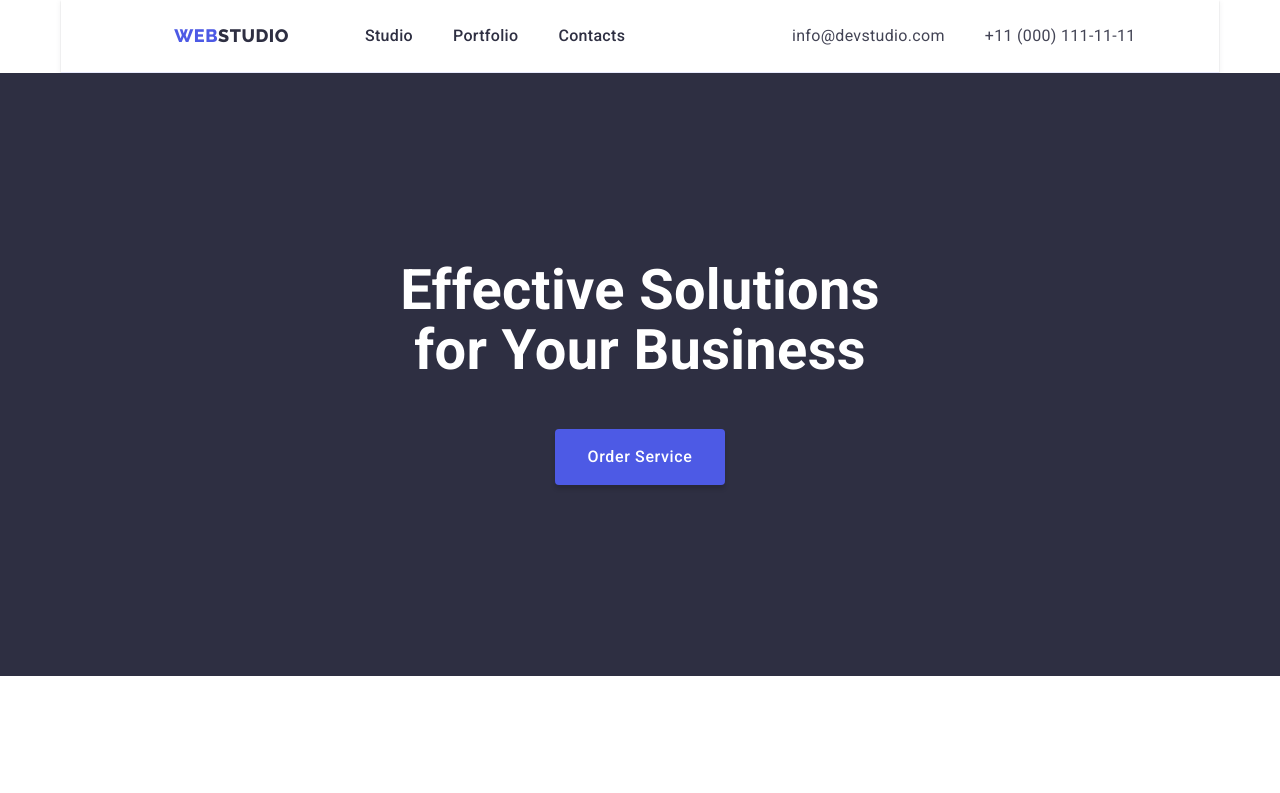
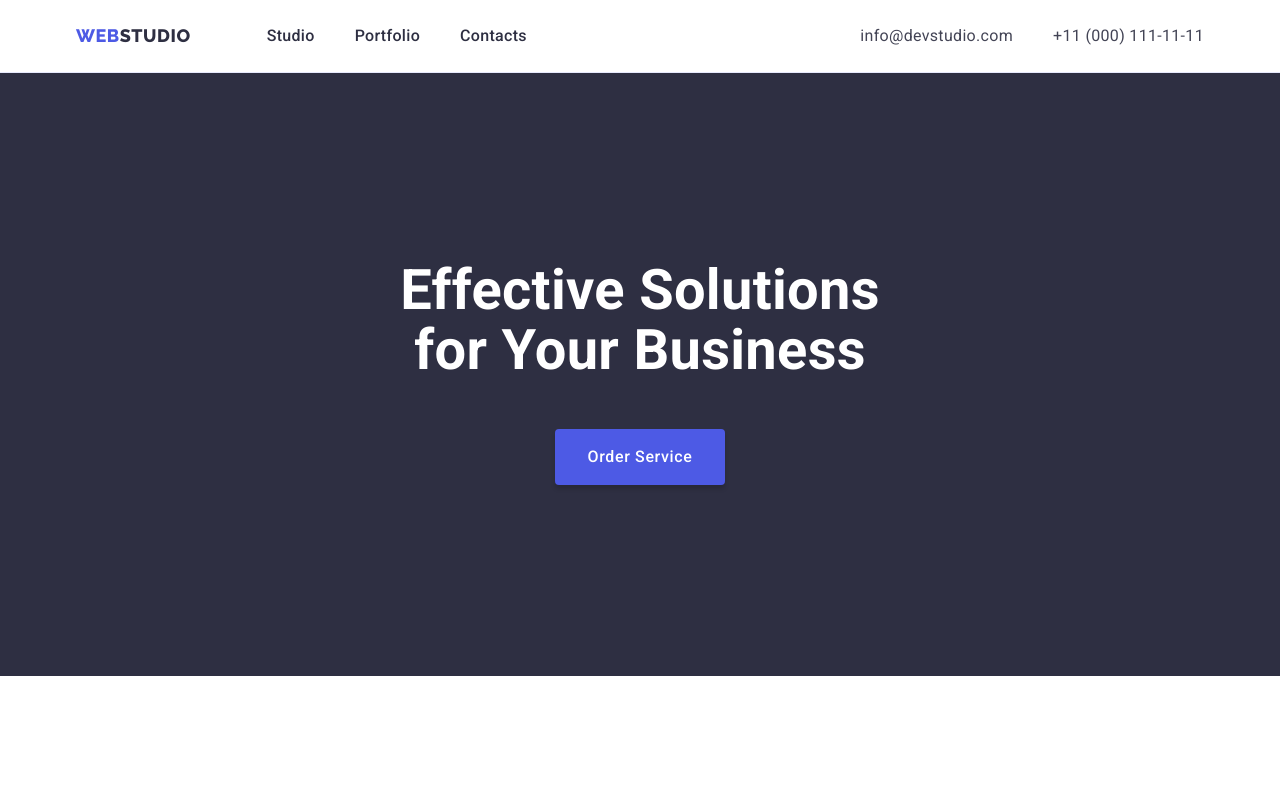
Before and after one commit to LuckyPhoenix7/goit-markup-hw-03, a plain HTML site: page index.html in a window 1280 px wide. Shown: the top 793 px of the page. Drawn offline with nearby package versions, Linux system fonts and the light colour scheme.

Commit message:
HW3 v1.12

```diff
--- a/css/main.css
+++ b/css/main.css
@@ -105,15 +105,15 @@ button {
   box-shadow: 0px 2px 1px rgba(46, 47, 66, 0.08),
     0px 1px 1px rgba(46, 47, 66, 0.16), 0px 1px 6px rgba(46, 47, 66, 0.08);
 
-  width: 1158px;
+  /* width: 1158px;
   margin: 0 auto;
-  padding: 0 15px;
+  padding: 0 15px; */
 }
 
 .header-container {
   display: flex;
   align-items: center;
-  justify-content: space-around;
+  /* justify-content: space-around; */
 }
 
 .header-logo-left {
@@ -156,6 +156,10 @@ button {
   color: var(--color-ocean);
   text-decoration: underline;
   border-radius: 2px;
+}
+
+address {
+  margin-left: auto;
 }
 
 .header-contact-list {
```
